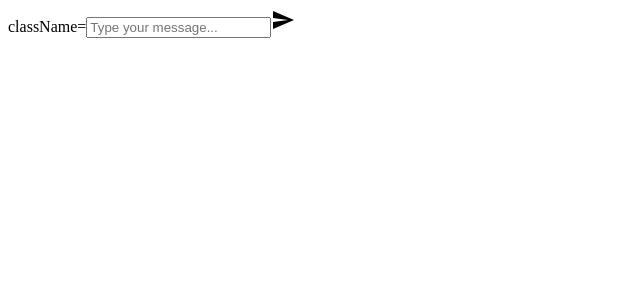
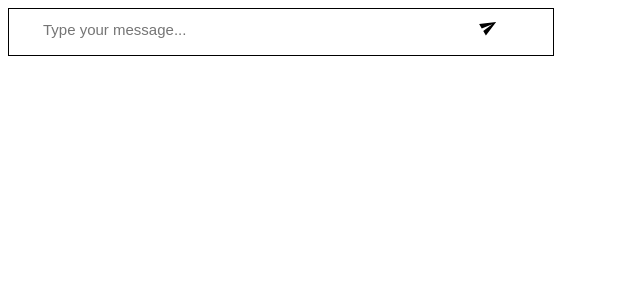
Before and after one commit to ctplatform/classtime-web, a Next.js app: page / in a window 1280 px wide. Shown: the top 300 px of the page, without its empty margins (0-640 px from the left). Built offline with nearby package versions, Linux system fonts and the light colour scheme.

Commit message:
feat: Completed a basic textbox. Can add more styling in the future.

```diff
--- a/components/TextBar/TextBar.module.scss
+++ b/components/TextBar/TextBar.module.scss
@@ -0,0 +1,25 @@
+.container {
+  border: 1px solid;
+  display: inline-block;
+  padding: 0.5rem 2rem;
+  width: 30rem;
+  cursor: pointer;
+  padding-bottom: 1rem;
+
+  .input {
+    border: none;
+    width: 90%;
+    height: 100%;
+    font-size: 15px;
+    margin-right: 0.2rem;
+  }
+
+  .input:focus {
+    outline: none;
+  }
+
+  .icon {
+    transform: rotate(-30deg);
+    font-size: 18px;
+  }
+}
--- a/components/TextBar/TextBar.tsx
+++ b/components/TextBar/TextBar.tsx
@@ -1,28 +1,30 @@
-import {useState} from "react";
-import SendIcon from '@mui/icons-material/Send';
-import styles from "./TextBar.module.scss"
+import { FormEvent, useState } from "react";
+import SendIcon from "@mui/icons-material/Send";
+import styles from "./TextBar.module.scss";
 
-const TextBar = ()  => {
+const TextBar = () => {
+  const [currentMessage, setCurrentMessage] = useState("");
+  //the textbar function, is there items that you would change
 
-    const [currentMessage, setCurrentMessage] = useState("");
-
-    const handleOnSubmit = (e: any) => { //What should be the type of e, the textbar function, is there items that you would change
+  const handleOnSubmit = (e: FormEvent) => {
     e.preventDefault();
     setCurrentMessage("");
-    }
+  };
 
   return (
     <div className={styles.container}>
       <form onSubmit={handleOnSubmit}>
+        <input
+          type="text"
+          placeholder="Type your message..."
           className={styles.input}
-                <input type="text" placeholder="Type your message..."
           value={currentMessage}
           onChange={(e) => setCurrentMessage(e.target.value)}
         />
-                <SendIcon />
+        <SendIcon className={styles.icon} />
       </form>
     </div>
-    )
-}
+  );
+};
 
-export default TextBar
+export default TextBar;
```
Lines whose indentation alone changed are shown as unchanged.
